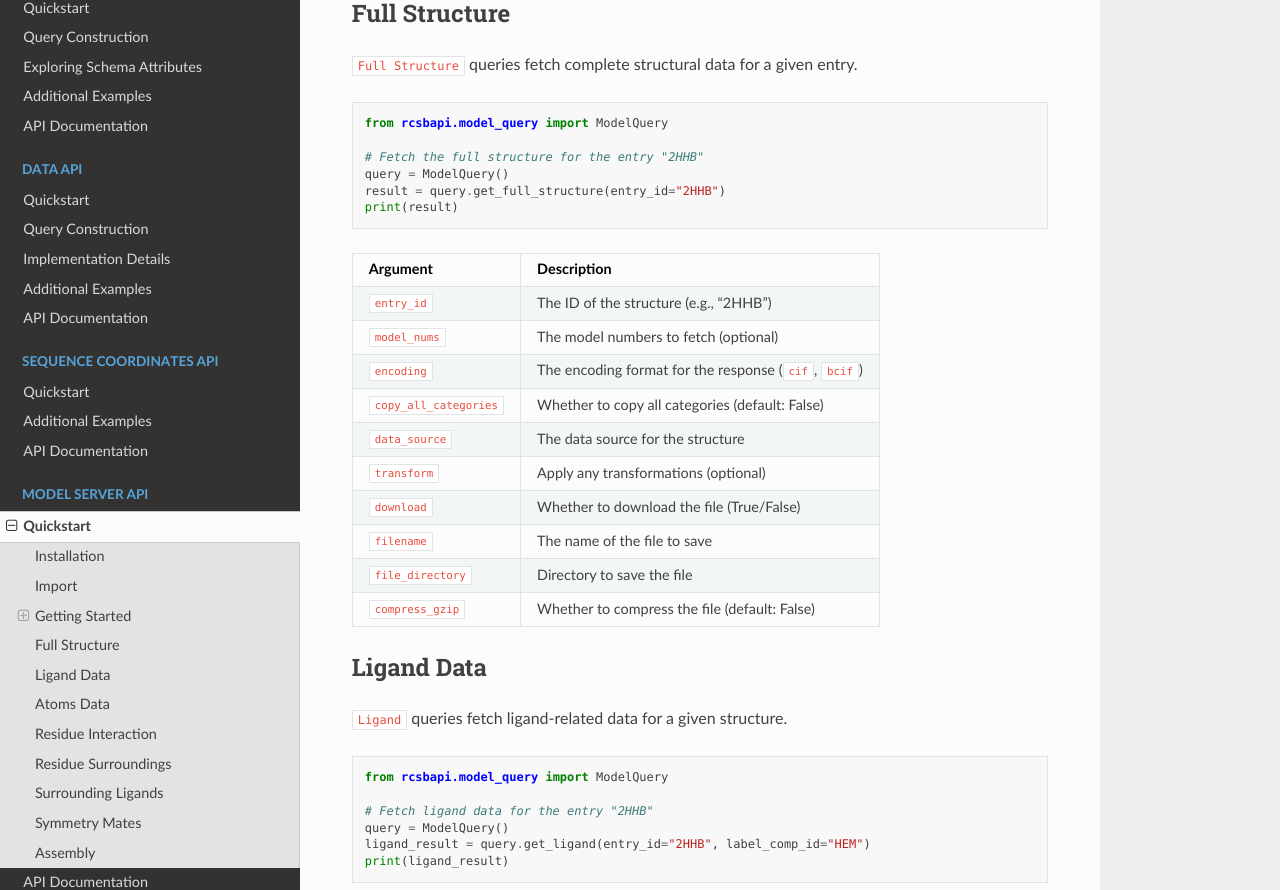
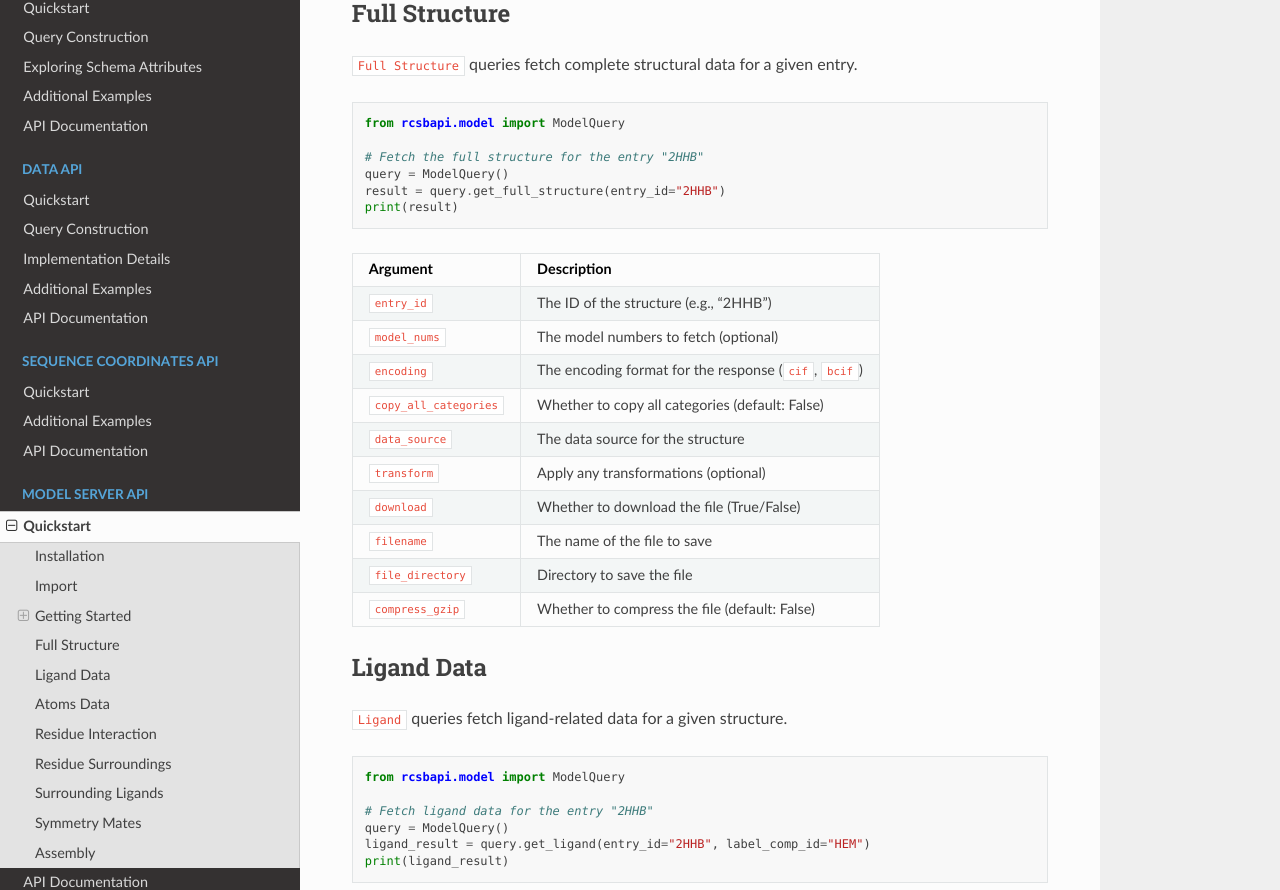
Before and after one commit to rcsb/py-rcsb-api, a Sphinx documentation site: the page built from docs/model_api/quickstart.md, in a window 1280 px wide and 1400 px high, scrolled down 1524 px. Shown: the part 144-1034 px from the top of the window. Built offline with Sphinx 7.4.7 and the Read the Docs theme 3.1.0, drawn with Linux system fonts in a browser that asks for light colours; some of the changed text lies outside the part shown.

Commit message:
Notebook Addition

````diff
--- a/docs/model_api/quickstart.md
+++ b/docs/model_api/quickstart.md
@@ -51,7 +51,7 @@ You can use this API to automate data retrieval and integrate it into your bioin
 `Full Structure` queries fetch complete structural data for a given entry.
 
 ```python
-from rcsbapi.model_query import ModelQuery
+from rcsbapi.model import ModelQuery
 
 # Fetch the full structure for the entry "2HHB"
 query = ModelQuery()
@@ -78,7 +78,7 @@ print(result)
 `Ligand` queries fetch ligand-related data for a given structure.
 
 ```python
-from rcsbapi.model_query import ModelQuery
+from rcsbapi.model import ModelQuery
 
 # Fetch ligand data for the entry "2HHB"
 query = ModelQuery()
@@ -157,7 +157,7 @@ Here is the **ReadTheDocs**-formatted section for the **Residue Interaction** qu
 `Residue Interaction` queries fetch data on interactions between residues in a structure.
 
 ```python
-from rcsbapi.model_query import ModelQuery
+from rcsbapi.model import ModelQuery
 
 # Fetch residue interaction data for the entry "2HHB"
 query = ModelQuery()
@@ -191,12 +191,13 @@ print(residue_interaction_result)
 | `file_directory`      | Directory to save the file                                    |
 | `compress_gzip`       | Whether to compress the file (default: False)                 |
 
+
 ## Residue Surroundings
 
 `Residue Surroundings` queries fetch data on residues surrounding a specific residue in a structure.
 
 ```python
-from rcsbapi.model_query import ModelQuery
+from rcsbapi.model import ModelQuery
 
 # Fetch residue surrounding data for the entry "2HHB"
 query = ModelQuery()
@@ -236,7 +237,7 @@ print(residue_surroundings_result)
 `Surrounding Ligands` queries fetch data on ligands that are within a certain proximity of a residue in a structure.
 
 ```python
-from rcsbapi.model_query import ModelQuery
+from rcsbapi.model import ModelQuery
 
 # Fetch surrounding ligands data for the entry "2HHB"
 query = ModelQuery()
@@ -277,7 +278,7 @@ print(surrounding_ligands_result)
 `Symmetry Mates` queries fetch data on symmetry-related structures within a specified radius.
 
 ```python
-from rcsbapi.model_query import ModelQuery
+from rcsbapi.model import ModelQuery
 
 # Fetch symmetry mates data for the entry "2HHB"
 query = ModelQuery()
@@ -305,7 +306,7 @@ print(symmetry_mates_result)
 `Assembly` queries fetch data on the structure's assembly, useful for obtaining the full model or chain assembly.
 
 ```python
-from rcsbapi.model_query import ModelQuery
+from rcsbapi.model import ModelQuery
 
 # Fetch assembly data for the entry "2HHB"
 query = ModelQuery()
````
Also changed, not shown: 2 other files.
